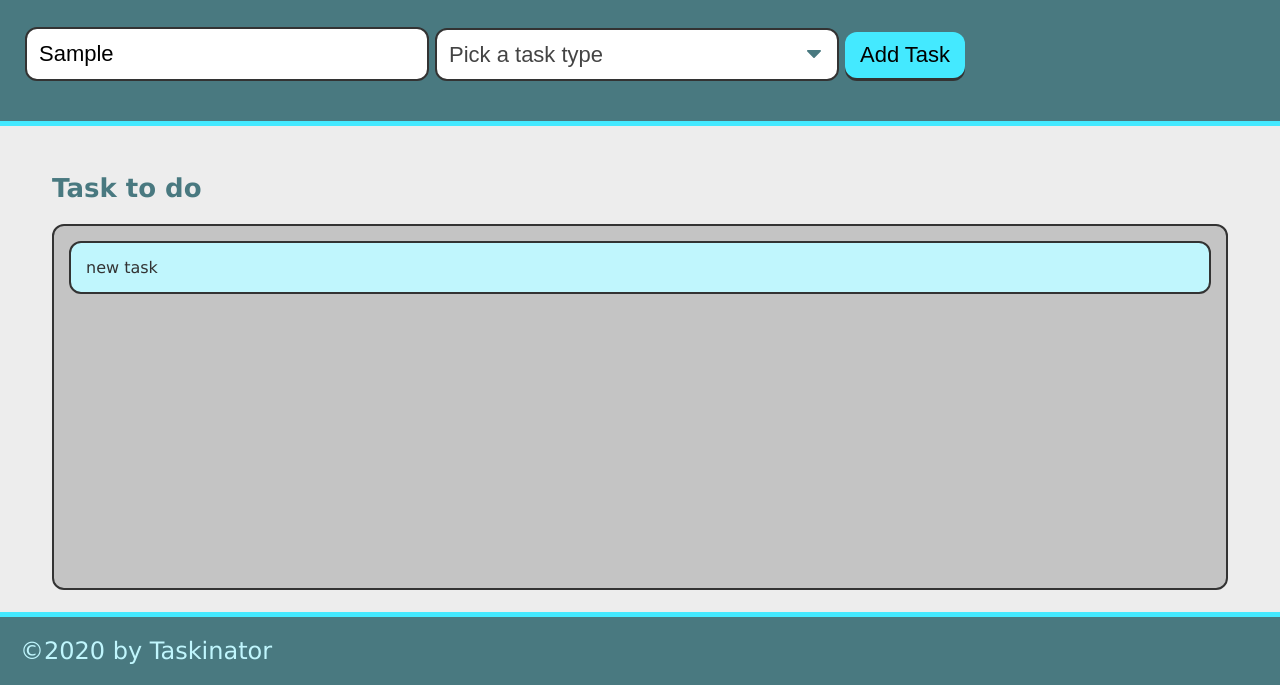
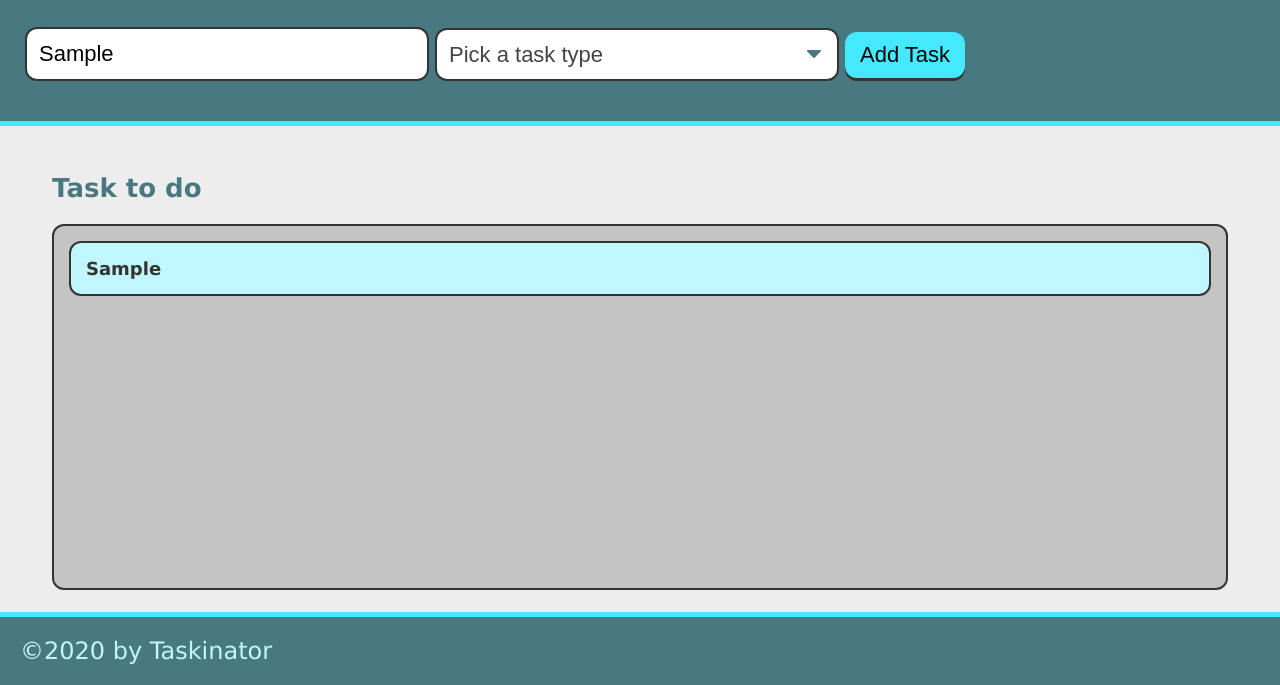
Before and after one commit to realchavezjuan/taskinator, a plain HTML site: page index.html in a window 1280 px wide. Both pictures are taken after typing "Sample" into the empty fields and a click on the button "Add Task". Shown: the part 115-800 px from the top of the page. Drawn offline with Linux system fonts and the light colour scheme.

Commit message:
completed task to do section

```diff
--- a/assets/js/script.js
+++ b/assets/js/script.js
@@ -4,10 +4,24 @@ var tasksToDoEl = document.querySelector("#tasks-to-do");
 var createTaskHandler = function(event){
     event.preventDefault();
 
+    var taskNameInput = document.querySelector("input[name='task-name']").value;
+    var taskTypeInput = document.querySelector("select[name='task-type']").value;
+
+    //creates list item
     var listItemEl = document.createElement("li");
-    listItemEl.textContent = "new task";
     listItemEl.className = "task-item";
+
+    //create div to hold task info
+    var taskInfoEl = document.createElement("div");
+    taskInfoEl.className = 'task-info';
+    //adds HTML content into div
+    taskInfoEl.innerHTML = "<h3 class='task-name'>" + taskNameInput + "</h3><span class='task-type'>" + taskTypeInput + "</span>";
+
+    //add div into a list item
+    listItemEl.appendChild(taskInfoEl);
+    //add list item to entire list
     tasksToDoEl.appendChild(listItemEl);
+
 };
 
-formEL.addEventListener("click", createTaskHandler);
+formEL.addEventListener("submit", createTaskHandler);
--- a/index.html
+++ b/index.html
@@ -18,7 +18,7 @@
             <div class="form-group">
                 <select name="task-type" class="select-dropdown">
                     <option value="" disabled selected>Pick a task type</option>
-                    <option value="Pring">Print</option>
+                    <option value="Print">Print</option>
                     <option value="Web">Web</option>
                     <option value="Mobile">Mobile</option>
                 </select>
```
